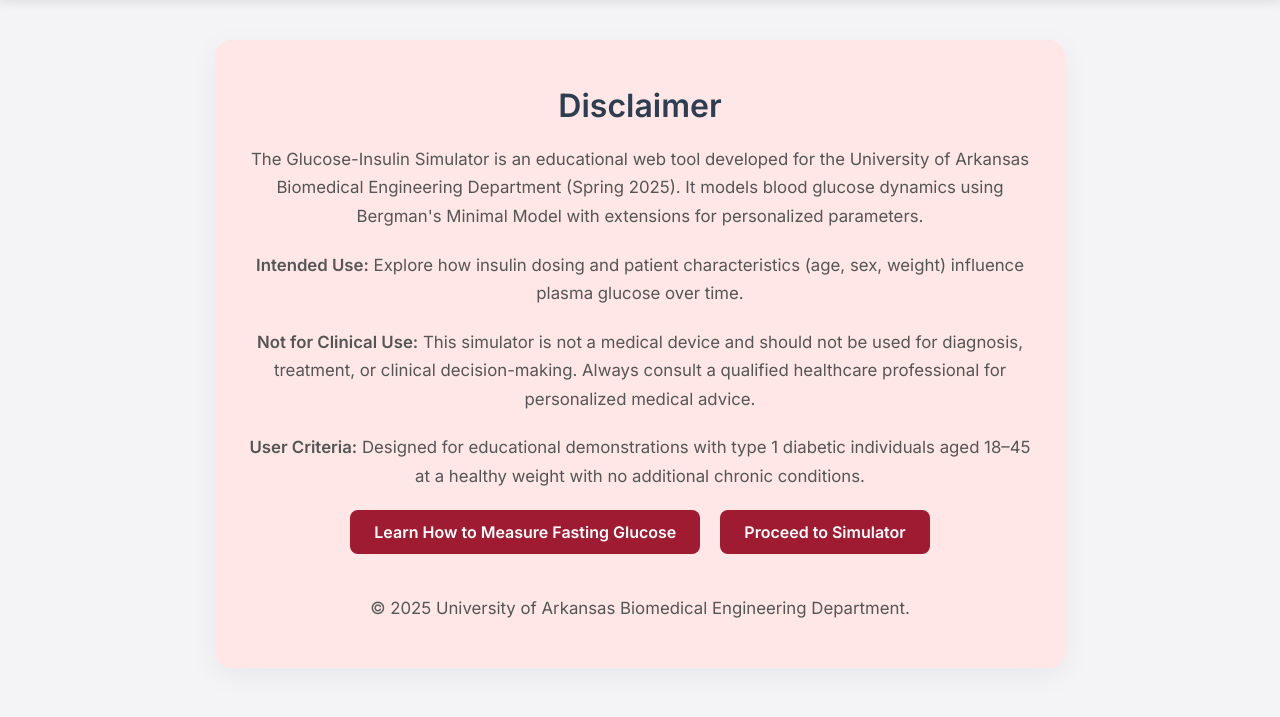
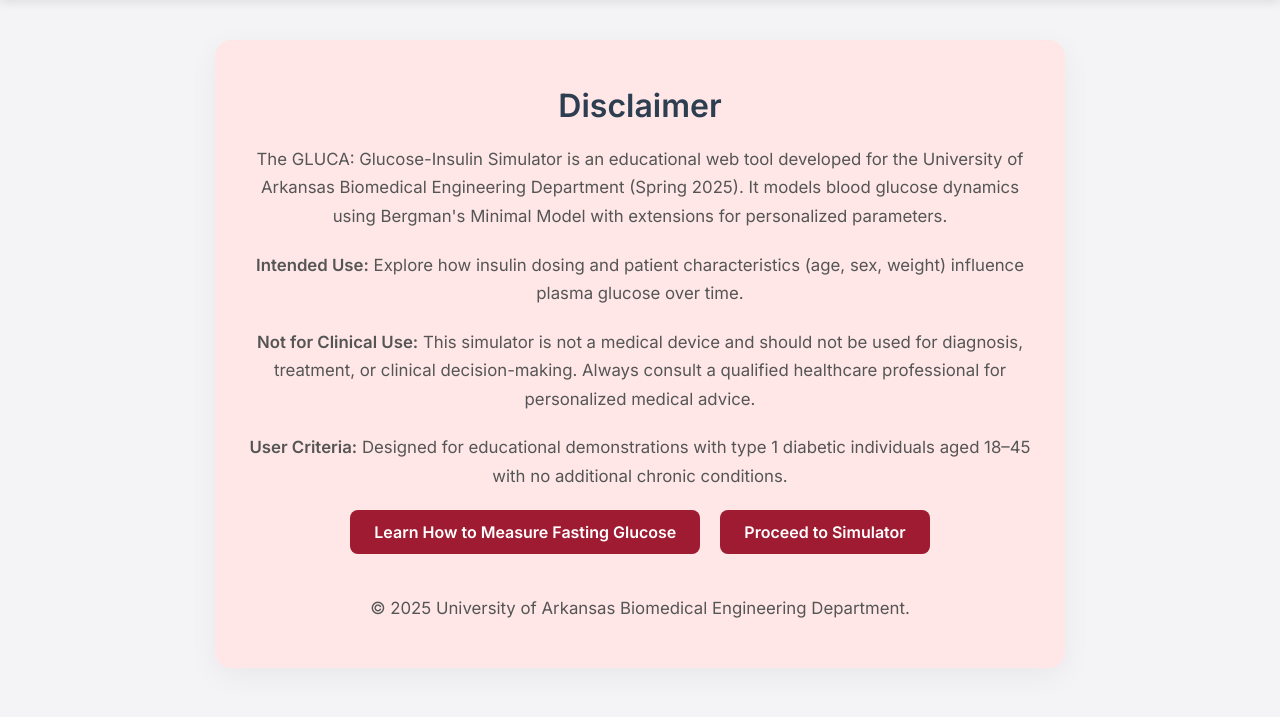
Before and after one commit to shdanalserhan/GLUCA, a Flask app: page /disclaimer in a window 1280 px wide. Shown: the part 83-800 px from the top of the page. Run offline with Flask 2, Linux system fonts and the light colour scheme.

Commit message:
Update disclaimer.html

```diff
--- a/GLUCA/templates/disclaimer.html
+++ b/GLUCA/templates/disclaimer.html
@@ -83,7 +83,7 @@
     <div class="container">
         <h1>Disclaimer</h1>
         <p>
-            The Glucose-Insulin Simulator is an educational web tool developed for the University of Arkansas Biomedical Engineering Department (Spring 2025). It models
+            The GLUCA: Glucose-Insulin Simulator is an educational web tool developed for the University of Arkansas Biomedical Engineering Department (Spring 2025). It models
             blood glucose dynamics using Bergman's Minimal Model with extensions for personalized parameters.
         </p>
         <p>
@@ -93,7 +93,7 @@
             <strong>Not for Clinical Use:</strong> This simulator is not a medical device and should not be used for diagnosis, treatment, or clinical decision-making. Always consult a qualified healthcare professional for personalized medical advice.
         </p>
         <p>
-            <strong>User Criteria:</strong> Designed for educational demonstrations with type 1 diabetic individuals aged 18–45 at a healthy weight with no additional chronic conditions.
+            <strong>User Criteria:</strong> Designed for educational demonstrations with type 1 diabetic individuals aged 18–45 with no additional chronic conditions.
         </p>
         <div class="buttons">
             <a href="{{ url_for('fasting_instructions') }}" class="button">Learn How to Measure Fasting Glucose</a>
```
